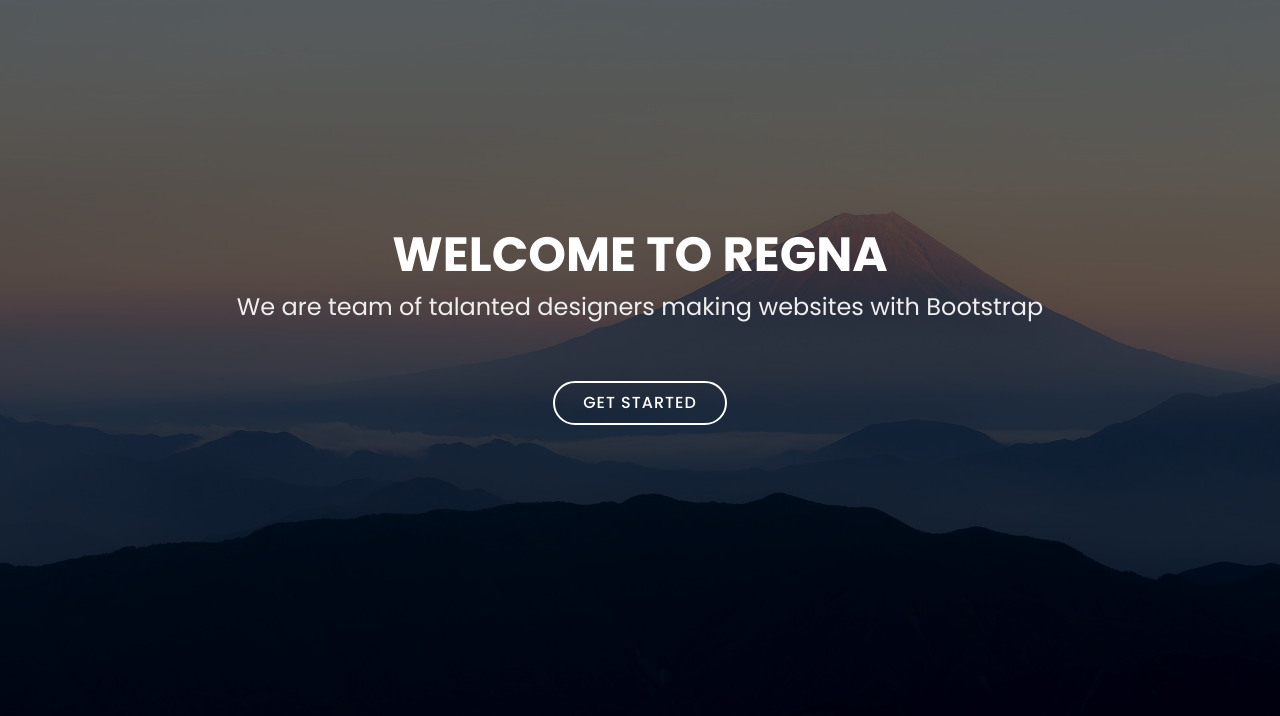
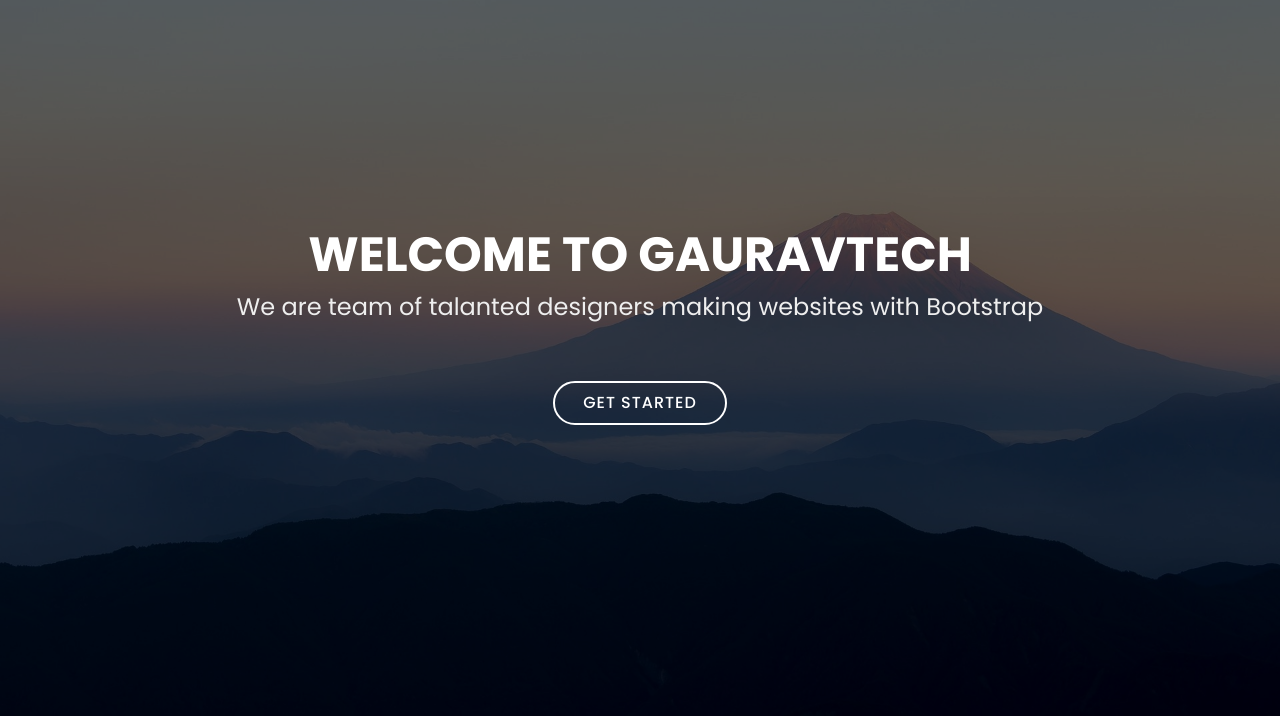
Before and after one commit to GauravTechW/boostech.github.io, a plain HTML site: page index.html in a window 1280 px wide. Shown: the part 84-800 px from the top of the page. Drawn offline with nearby package versions, Linux system fonts and the light colour scheme.

Commit message:
hello
hello

```diff
--- a/index.html
+++ b/index.html
@@ -81,7 +81,7 @@
   ============================-->
   <section id="hero">
     <div class="hero-container">
-      <h1>Welcome to Regna</h1>
+      <h1>Welcome to GauravTech</h1>
       <h2>We are team of talanted designers making websites with Bootstrap</h2>
       <a href="#about" class="btn-get-started">Get Started</a>
     </div>
```
Also changed, not shown: img/about-img.jpg.
